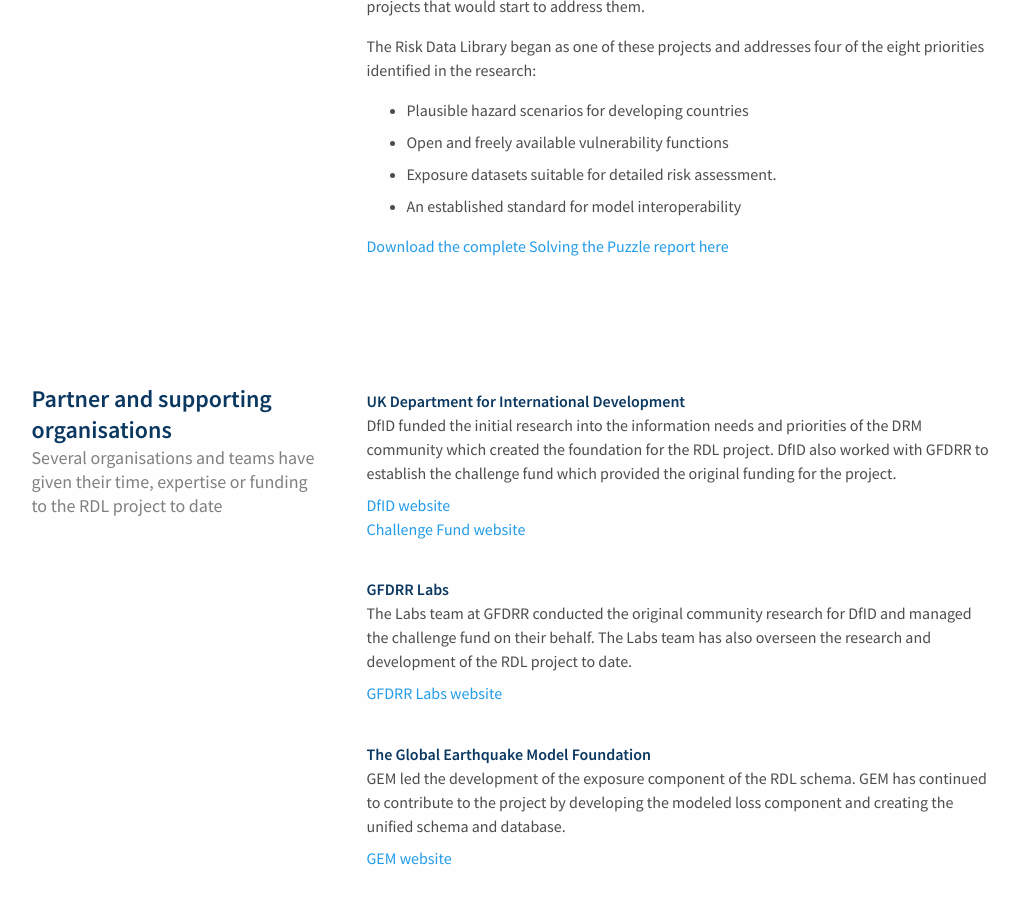
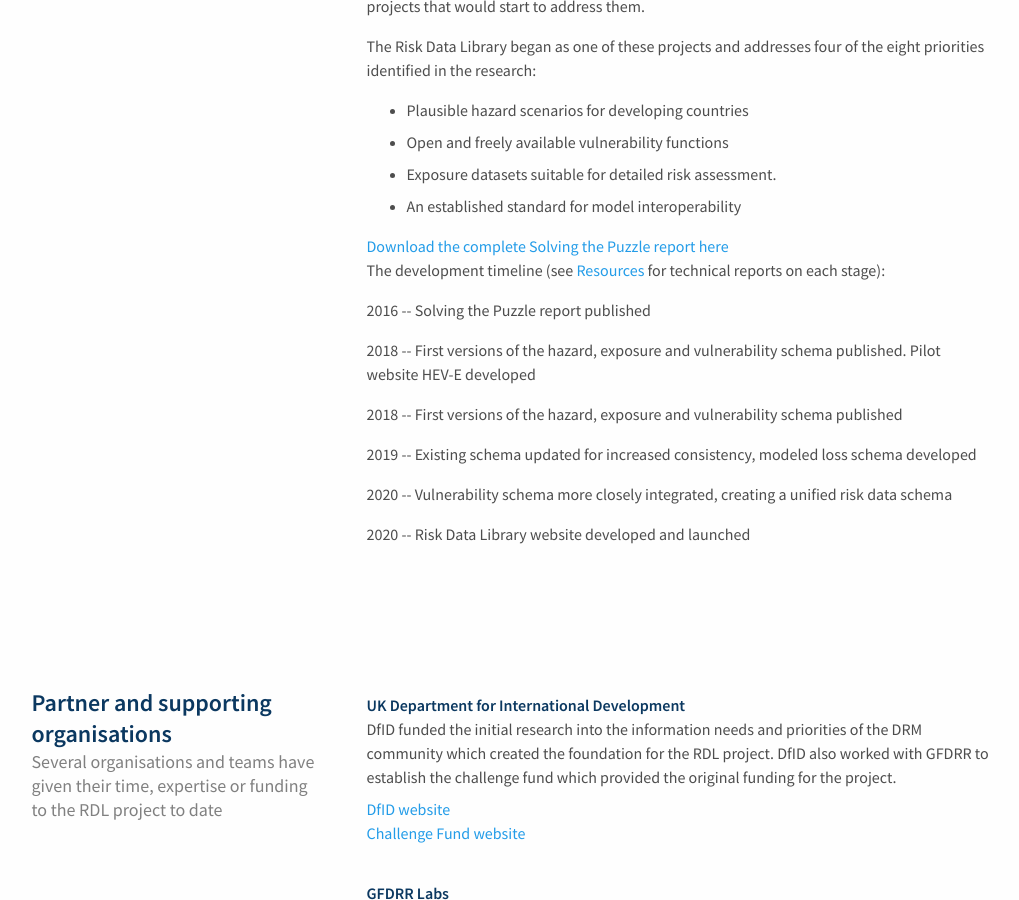
Before and after one commit to GFDRR/risk-data-library.github.io, a Jekyll site: the page built from project.html, in a window 1280 px wide and 900 px high, scrolled down 757 px. Shown: the whole window, without its empty margins (121-1140 px from the left). Built offline with Jekyll 4.4.1, drawn with Linux system fonts in a browser that asks for light colours; nearby versions of some CDN libraries.

Commit message:
Update project.html
add timeline of dev activity and link to resources on resource page

```diff
--- a/project.html
+++ b/project.html
@@ -51,6 +51,27 @@
       <div class="link-under-paragraph-container">
         <a href="https://www.gfdrr.org/en/solving-puzzle-innovating-reduce-risk" class="link" download target="_blank">Download the complete Solving the Puzzle report here</a>
       </div>
+      <p class="paragraph-padding-bottom">
+        The development timeline (see <a href="http://riskdatalibrary.org/resources" class="link" target="_blank">Resources</a> for technical reports on each stage):
+      </p>
+      <p class="paragraph-padding-bottom">
+        2016 -- Solving the Puzzle report published
+      </p>
+      <p class="paragraph-padding-bottom">
+        2018 -- First versions of the hazard, exposure and vulnerability schema published. Pilot website HEV-E developed
+      </p>
+      <p class="paragraph-padding-bottom">
+        2018 -- First versions of the hazard, exposure and vulnerability schema published
+      </p>
+      <p class="paragraph-padding-bottom">
+        2019 -- Existing schema updated for increased consistency, modeled loss schema developed
+      </p>
+      <p class="paragraph-padding-bottom">
+        2020 -- Vulnerability schema more closely integrated, creating a unified risk data schema
+      </p>
+      <p class="paragraph-padding-bottom">
+        2020 -- Risk Data Library website developed and launched
+      </p>
     </div>
   </div>
 </div>
```
